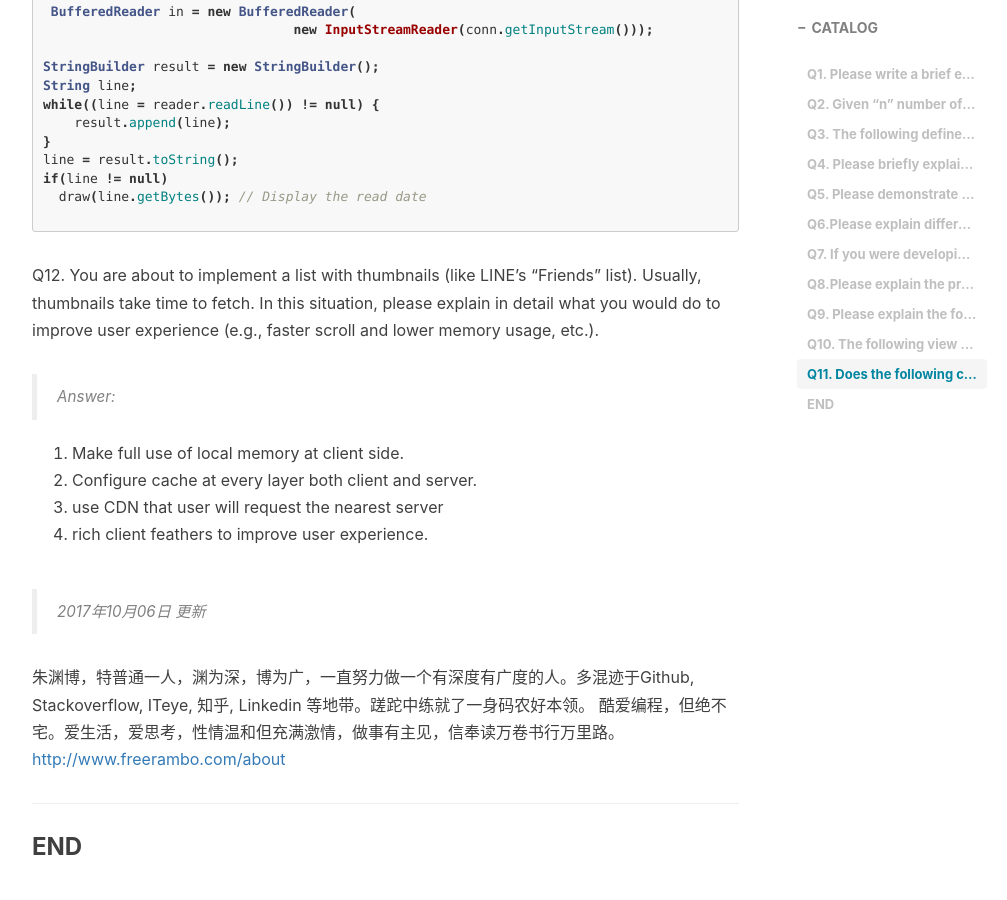
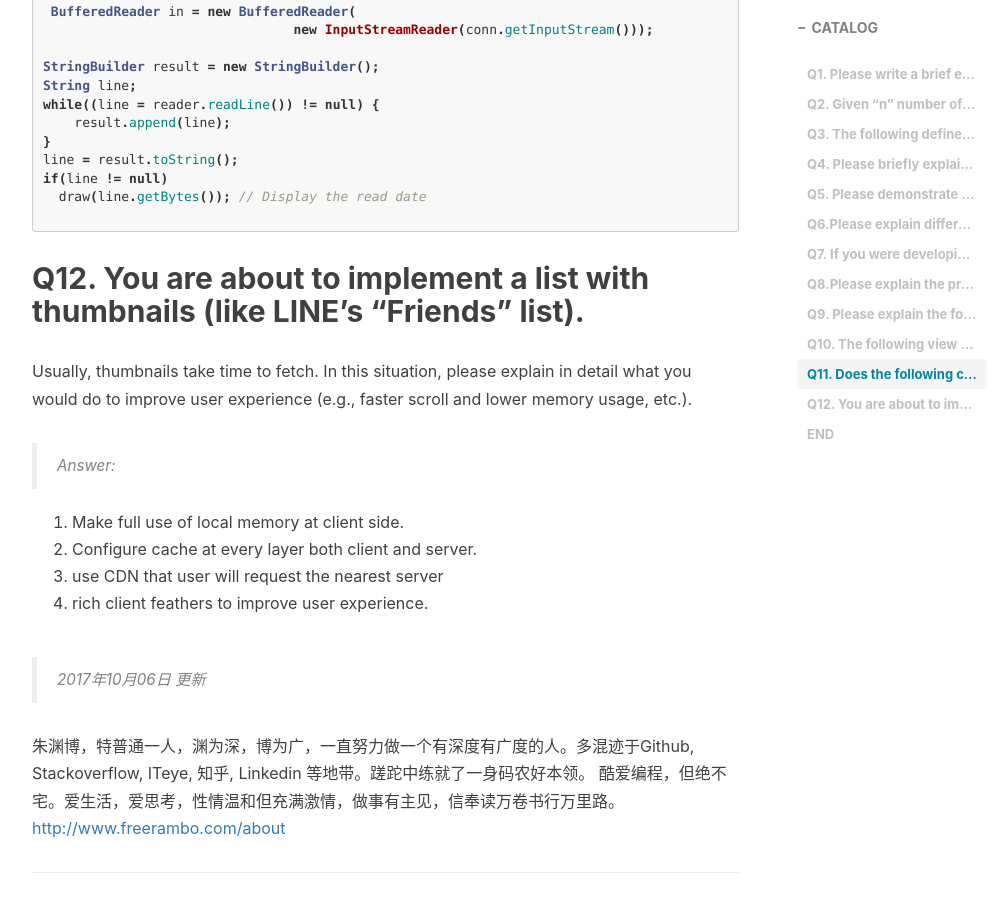
Before and after one commit to freerambo/freerambo.github.io, a Jekyll site: the page built from _posts/2017-10-03-Line-online-qualification-test.markdown, in a window 1280 px wide and 900 px high, scrolled down 7940 px. Shown: the whole window, without its empty margins (233-1240 px from the left). Built offline with Jekyll 4.4.1, drawn with Linux system fonts in a browser that asks for light colours; nearby versions of some CDN libraries; comment, search, counter and statistics services are not loaded.

Commit message:
correct the format of  post

````diff
--- a/_posts/2017-10-03-Line-online-qualification-test.markdown
+++ b/_posts/2017-10-03-Line-online-qualification-test.markdown
@@ -349,8 +349,7 @@ if(line != null)
 
 ```
 
-Q12.
-You are about to implement a list with thumbnails (like LINE’s “Friends” list).
+## Q12. You are about to implement a list with thumbnails (like LINE’s “Friends” list).
 Usually, thumbnails take time to fetch. In this situation, please explain in detail what
 you would do to improve user experience (e.g., faster scroll and lower memory usage, etc.).
 
````
